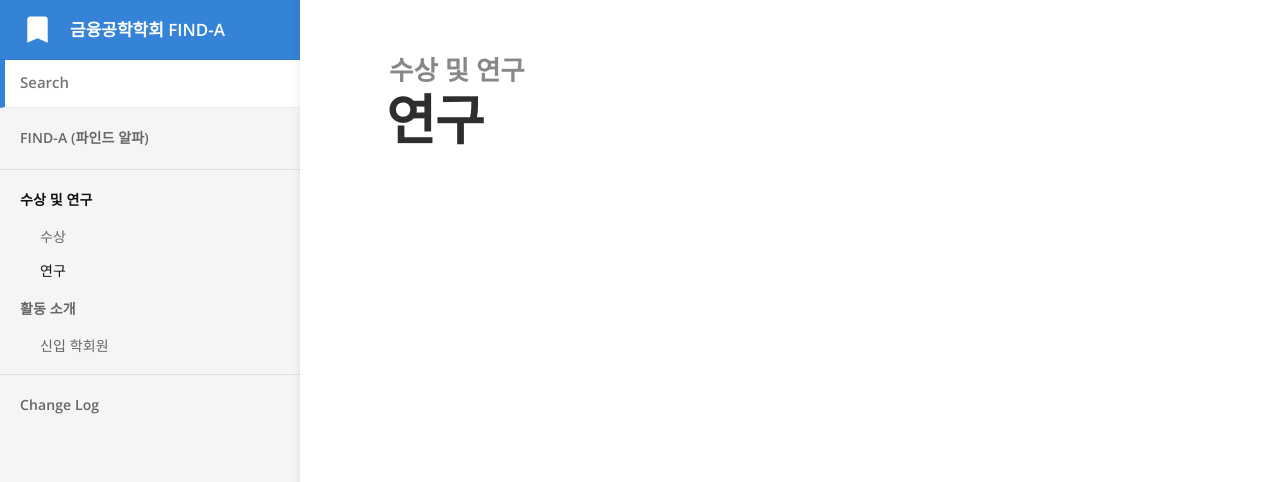
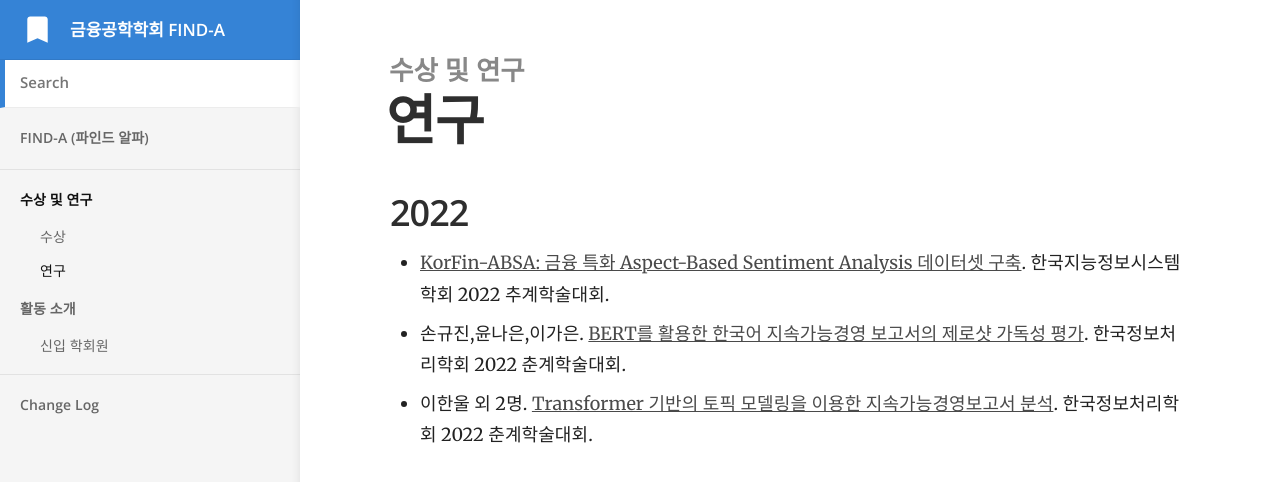
Before and after one commit to Find-A-AI/find-a-ai.github.io, a Jekyll site: the page built from _docs/수상 및 연구/연구.md, in a window 1280 px wide. Shown: the top 482 px of the page. Built offline with Jekyll 4.4.1, drawn with Linux system fonts in a browser that asks for light colours.

Commit message:
Update 연구.md

```diff
--- a/_docs/수상 및 연구/연구.md
+++ b/_docs/수상 및 연구/연구.md
@@ -3,3 +3,8 @@ title: 연구
 category: 수상 및 연구
 order: 2
 ---
+
+## 2022
+  - [KorFin-ABSA: 금융 특화 Aspect-Based Sentiment Analysis 데이터셋 구축](https://kiiss.or.kr/conference/conf/sub03.html). 한국지능정보시스템학회 2022 추계학술대회.
+  - 손규진,윤나은,이가은. [BERT를 활용한 한국어 지속가능경영 보고서의 제로샷 가독성 평가](https://doi.org/10.3745/PKIPS.y2022m05a.456). 한국정보처리학회 2022 춘계학술대회.
+  - 이한울 외 2명. [Transformer 기반의 토픽 모델링을 이용한 지속가능경영보고서 분석](https://doi.org/10.3745/PKIPS.y2022m05a.464). 한국정보처리학회 2022 춘계학술대회.
```
